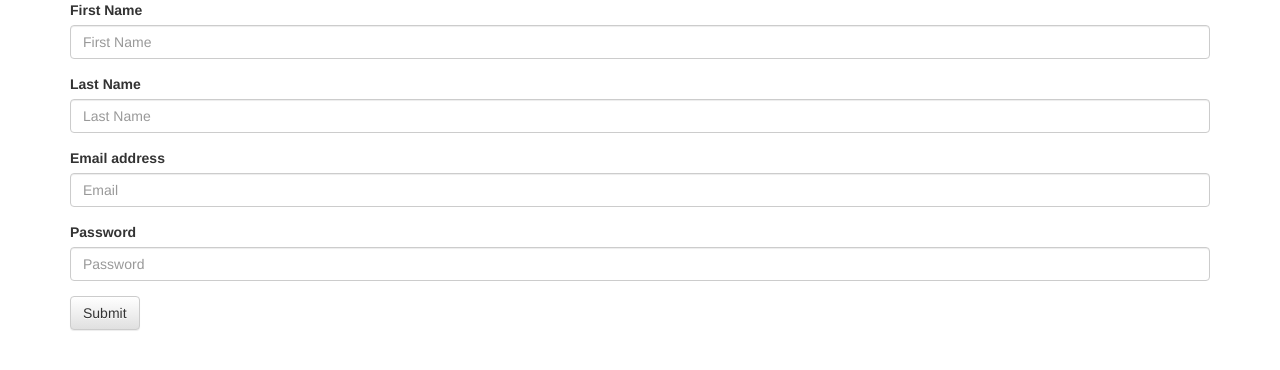
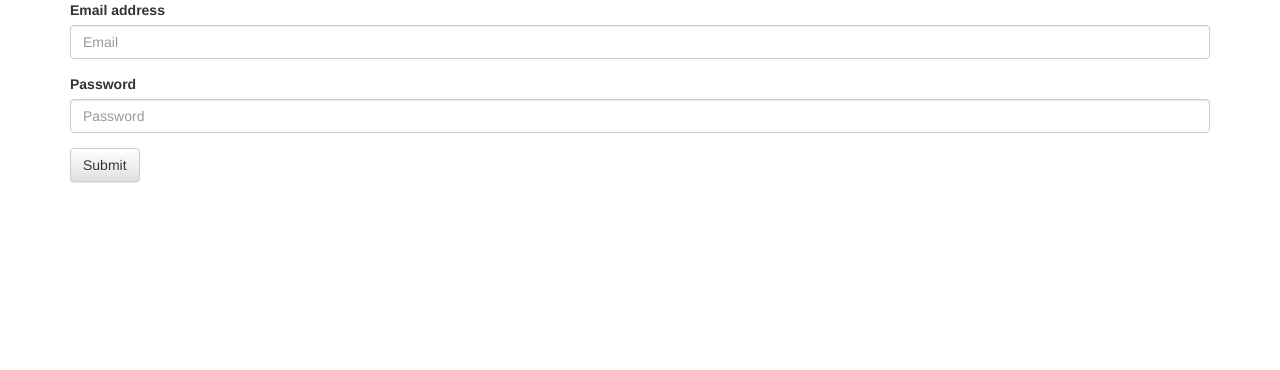
Before and after one commit to khendo888/giventake-work, a plain HTML site: page indexcreate.html in a window 1280 px wide. Drawn offline with nearby package versions, Linux system fonts and the light colour scheme; no server answers.

Commit message:
removed first and last name from form

```diff
--- a/giventakecreate.js
+++ b/giventakecreate.js
@@ -13,6 +13,16 @@ var provider = new firebase.auth.GoogleAuthProvider();
 provider.addScope('profile');
 provider.addScope('email');
 
+firebase.auth().onAuthStateChanged(function(user) {
+  if (user) {
+
+    // APPEND TO DOM USER's INFO
+    console.log(user);
+    // User is signed in.console
+  }else {
+    // No user is signed in.
+  }
+});
 $("#submit").on("click", function (event){
 	event.preventDefault();
 	firebase.auth().signInWithPopup(provider).then(function(result) {
@@ -23,13 +33,7 @@ $("#submit").on("click", function (event){
  console.log(user)
 });
 
-firebase.auth().onAuthStateChanged(function(user) {
-  if (user) {
-    console.log(user);
-    // User is signed in.consoleelse {
-    // No user is signed in.
-  }
-});
+
 
 var fname = document.getElementById("fname");
 var lname = document.getElementById("lname");
--- a/indexcreate.html
+++ b/indexcreate.html
@@ -25,15 +25,6 @@
 </head>
 <body>
 	<div class="container">
-		<form>
-		 <div class="form-group">
-		    <label for="exampleInputFirstName1">First Name</label>
-		    <input type="text" class="form-control" id="fname" placeholder="First Name">
-		  </div>
-		   <div class="form-group">
-		    <label for="exampleInputLastName1">Last Name</label>
-		    <input type="text" class="form-control" id="lname" placeholder="Last Name">
-		  </div>
 		  <div class="form-group">
 		    <label for="exampleInputEmail1">Email address</label>
 		    <input type="email" class="form-control" id="email" placeholder="Email">
```
